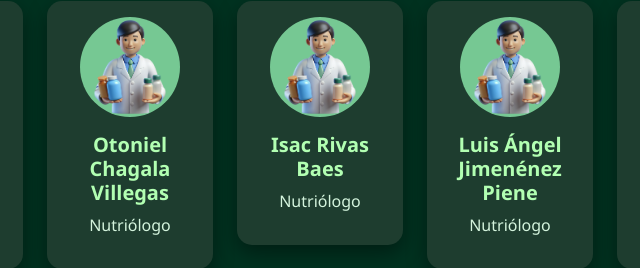
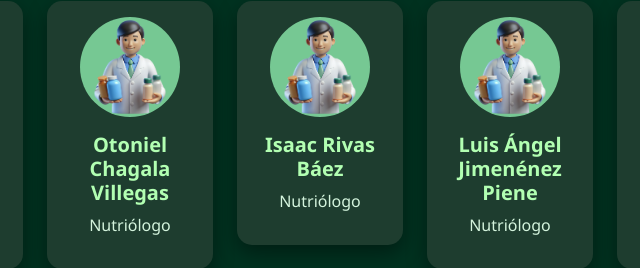
Before and after one commit to NutrisCME/PaginaWebObesidadYSobrepeso, a plain HTML site: page index.html in a window 1280 px wide. Shown: the part 3292-3560 px from the top of the page, 320-960 px from the left. Drawn offline with nearby package versions, Linux system fonts and the light colour scheme.

Commit message:
Update index.html

```diff
--- a/index.html
+++ b/index.html
@@ -1039,7 +1039,7 @@
       <div class="col-md-4 col-lg-2">
         <div class="doctor-card p-3" style="background-color: #1e3d2f; border-radius: 15px; box-shadow: 0 8px 20px rgba(0,0,0,0.4); transition: 0.3s;">
           <div class="doctor-img mb-3" style="width: 100px; height: 100px; border-radius: 50%; background-color: #76c893; margin: 0 auto;"></div>
-          <h5 style="color: #b2ffb2;">Isac Rivas Baes</h5>
+          <h5 style="color: #b2ffb2;">Isaac Rivas Báez</h5>
           <p style="color: #d4f4dd;">Nutriólogo</p>
         </div>
       </div>
```
